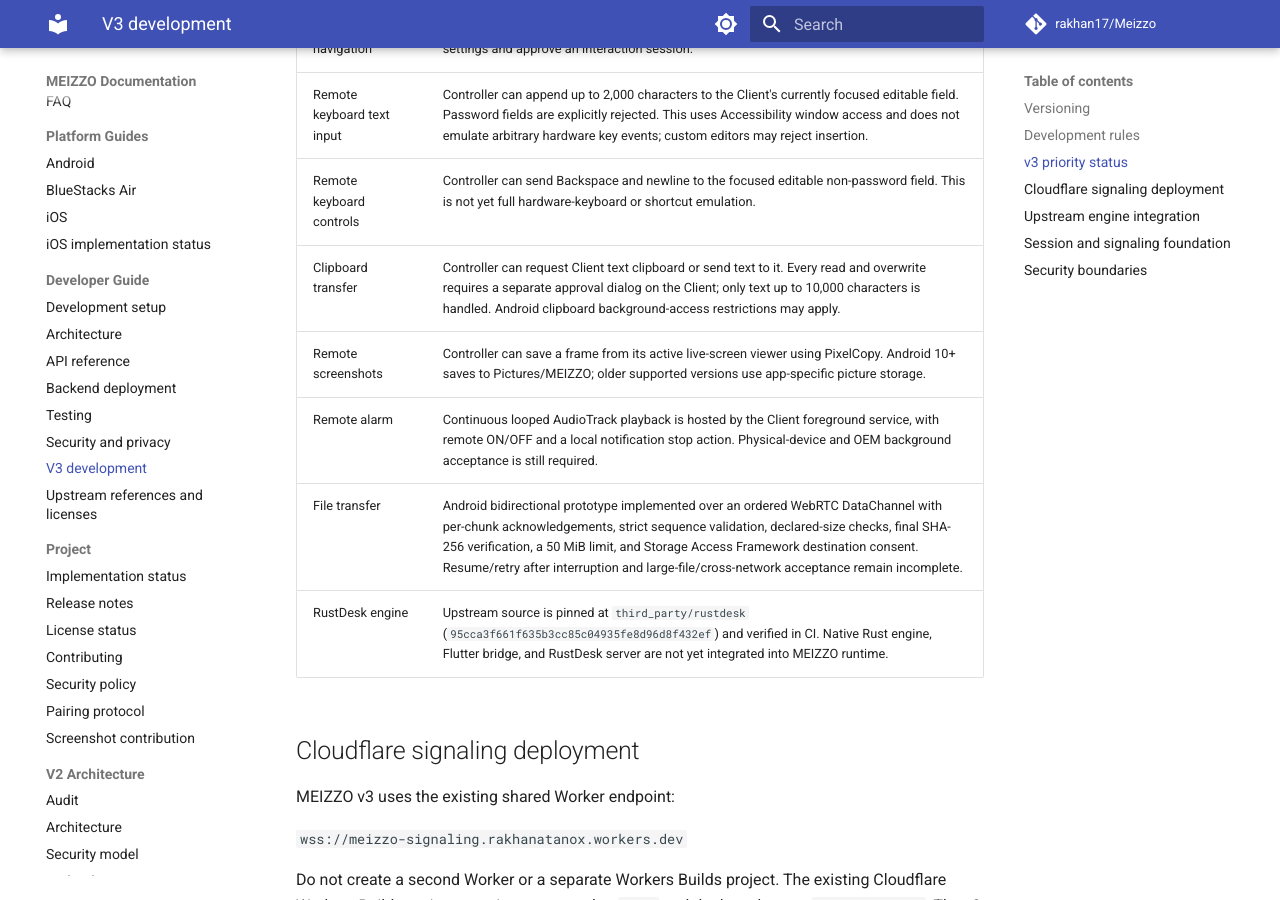
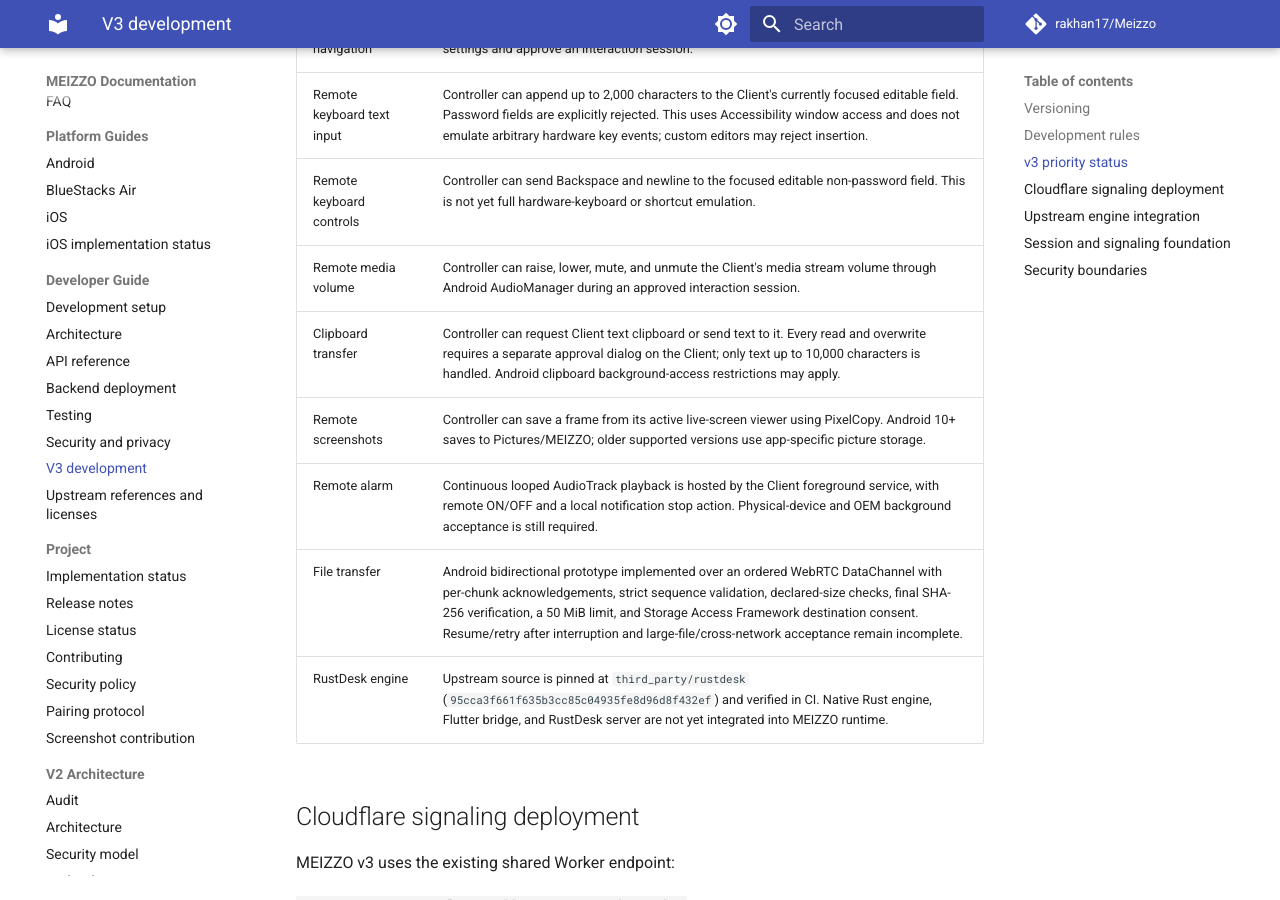
Before and after one commit to rakhan17/Meizzo, an MkDocs documentation site: the page built from docs/v3/README.md, in a window 1280 px wide and 900 px high, scrolled down 1288 px. Built offline with MkDocs 1.6.1 and Material for MkDocs 9.7.7, drawn with Linux system fonts in a browser that asks for light colours; comment, search, counter and statistics services are not loaded.

Commit message:
Document remote media volume controls

```diff
--- a/docs/v3/README.md
+++ b/docs/v3/README.md
@@ -28,6 +28,7 @@ This branch is the isolated development line for MEIZZO 3.x. The v2.5.0 stable l
 | Remote lock screen and navigation | Android Back, Home, Recents, and lock actions are implemented through AccessibilityService. The user must explicitly enable MEIZZO in Android Accessibility settings and approve an interaction session. |
 | Remote keyboard text input | Controller can append up to 2,000 characters to the Client's currently focused editable field. Password fields are explicitly rejected. This uses Accessibility window access and does not emulate arbitrary hardware key events; custom editors may reject insertion. |
 | Remote keyboard controls | Controller can send Backspace and newline to the focused editable non-password field. This is not yet full hardware-keyboard or shortcut emulation. |
+| Remote media volume | Controller can raise, lower, mute, and unmute the Client's media stream volume through Android AudioManager during an approved interaction session. |
 | Clipboard transfer | Controller can request Client text clipboard or send text to it. Every read and overwrite requires a separate approval dialog on the Client; only text up to 10,000 characters is handled. Android clipboard background-access restrictions may apply. |
 | Remote screenshots | Controller can save a frame from its active live-screen viewer using PixelCopy. Android 10+ saves to Pictures/MEIZZO; older supported versions use app-specific picture storage. |
 | Remote alarm | Continuous looped AudioTrack playback is hosted by the Client foreground service, with remote ON/OFF and a local notification stop action. Physical-device and OEM background acceptance is still required. |
```
